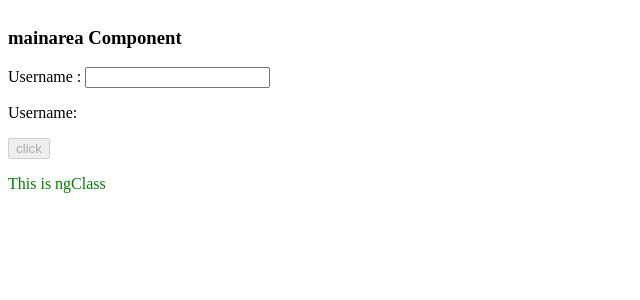
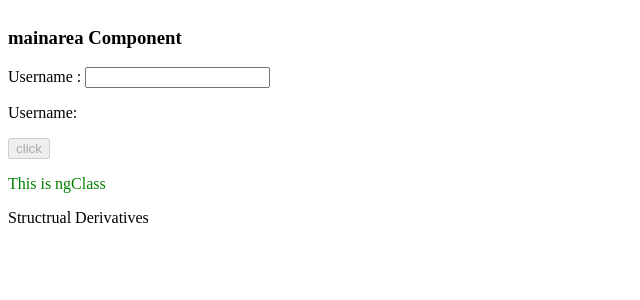
Before and after one commit to Suryapriya19/myangular, an Angular app: page / in a window 1280 px wide. Shown: the top 300 px of the page, without its empty margins (0-640 px from the left). Built offline with nearby package versions, Linux system fonts and the light colour scheme.

Commit message:
added *ngIf structure

```diff
--- a/src/app/mainarea/mainarea.component.html
+++ b/src/app/mainarea/mainarea.component.html
@@ -6,3 +6,5 @@
 <!-- <button (click)="onbtn($event)">click</button> -->
 <!-- <p [ngStyle]="{'font-size':!isActive?'50px':'20px'}"> This is ngStyle </p> -->
 <p (click)="isActive=!isActive" [ngClass]="isActive?'isActive':'inActive'"> This is ngClass</p>
+<p *ngIf="isActive ; else elseblock">Structrual Derivatives</p>
+<ng-template #elseblock>This is the else part </ng-template>
```
